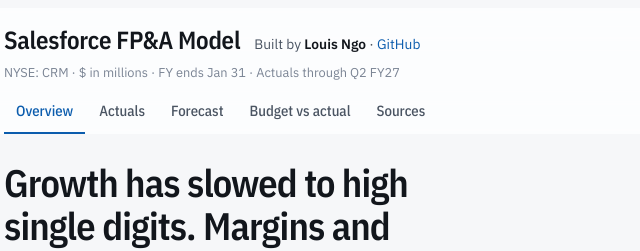
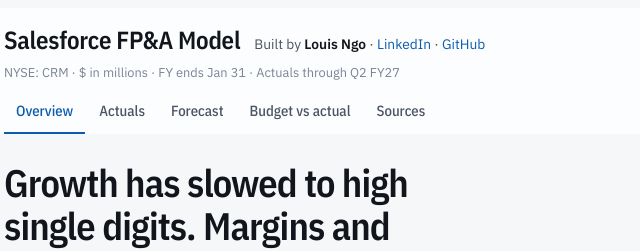
Before and after one commit to louisngo11/Salesforce-fpa-model, a plain HTML site: page index.html in a window 1280 px wide. Shown: the top 251 px of the page, 62-702 px from the left. Drawn offline with nearby package versions, Linux system fonts and the light colour scheme.

Commit message:
Add LinkedIn link to header and README
Co-Authored-By: Claude Opus 5.5 <noreply@anthropic.com>
Claude-Session: https://claude.ai/code/session_01LNVkcVQj2kkbNxSkbEE6M3

```diff
--- a/index.html
+++ b/index.html
@@ -169,7 +169,7 @@ footer { color: var(--ink-3); font-size: 0.74rem; }
   <div class="wrap">
     <div class="brand">
       <h1>Salesforce FP&amp;A Model</h1>
-      <span class="byline">Built by <b>Louis Ngo</b> · <a href="https://github.com/louisngo11/Salesforce-fpa-model" target="_blank" rel="noopener">GitHub</a></span>
+      <span class="byline">Built by <b>Louis Ngo</b> · <a href="https://www.linkedin.com/in/louislamngo/" target="_blank" rel="noopener">LinkedIn</a> · <a href="https://github.com/louisngo11/Salesforce-fpa-model" target="_blank" rel="noopener">GitHub</a></span>
       <span class="meta">NYSE: CRM · $ in millions · FY ends Jan 31 · Actuals through Q2 FY27</span>
     </div>
     <nav class="tabs" aria-label="Model sections">
```
Also changed, not shown: 2 other files.
